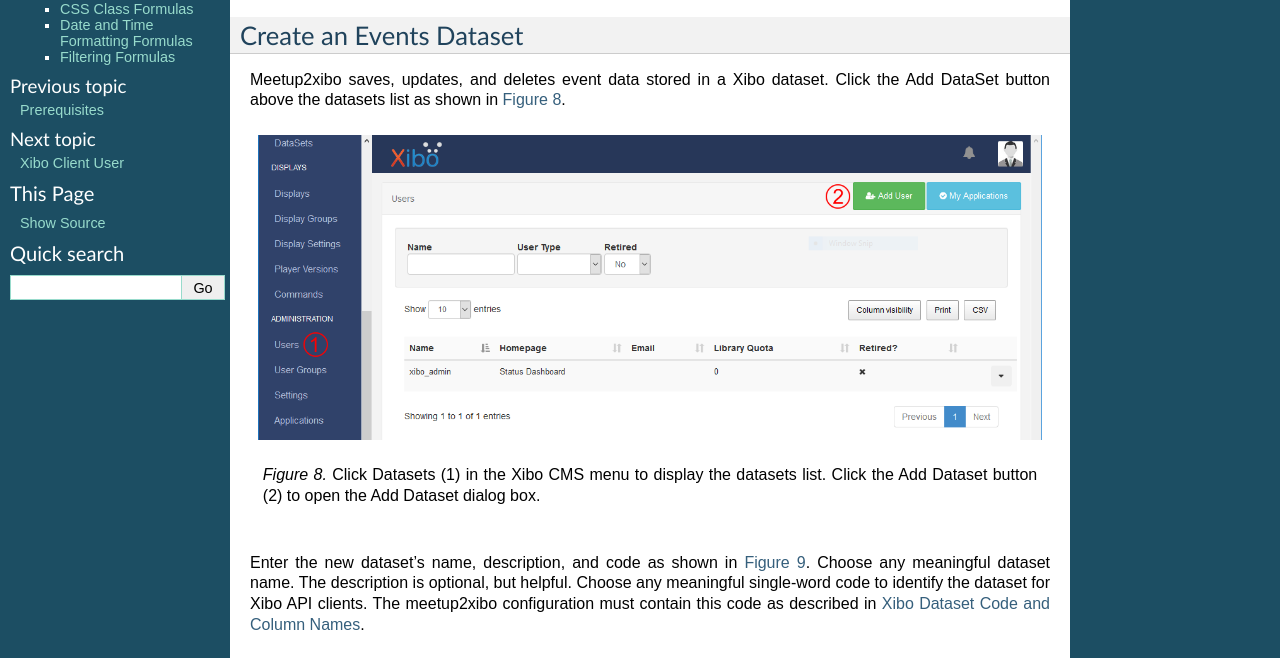
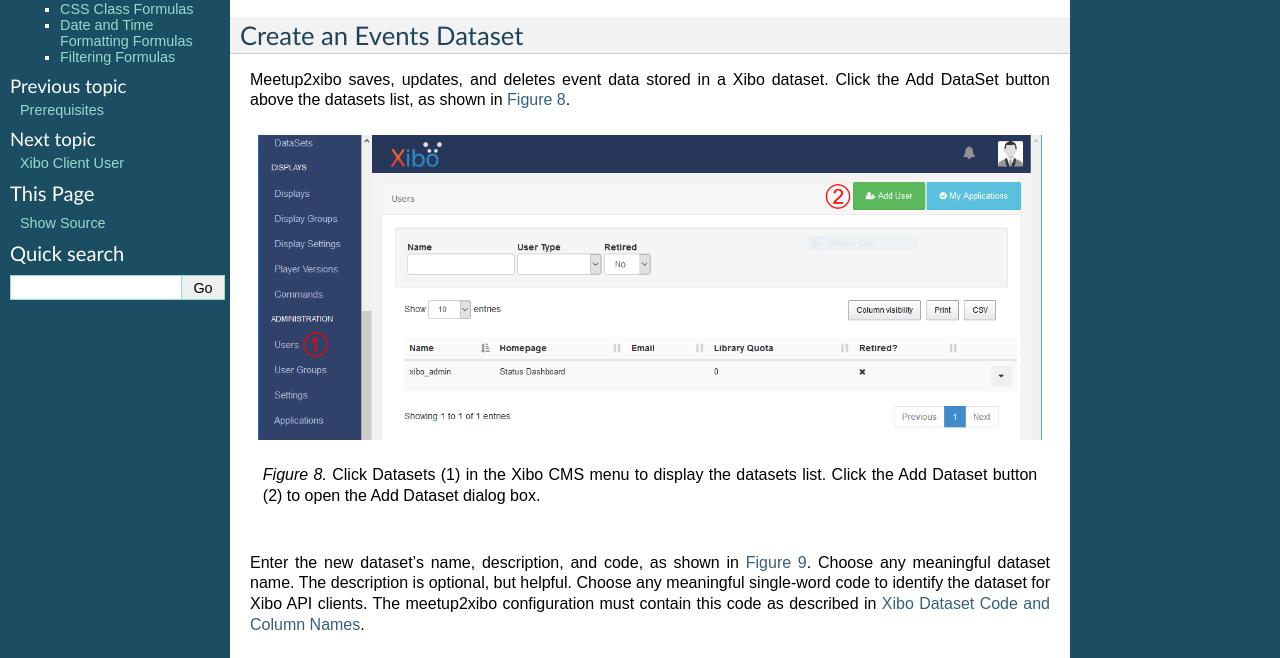
Before and after one commit to jshprentz/meetup2xibo, a Sphinx documentation site: the page built from docs/user-manual/xibo-dataset-setup.rst, in a window 1280 px wide and 900 px high. Shown: the part 137-795 px from the top of the window. Built offline with Sphinx 7.4.7, drawn with Linux system fonts in a browser that asks for light colours; some of the changed text lies outside the part shown.

```diff
--- a/docs/user-manual/xibo-dataset-setup.rst
+++ b/docs/user-manual/xibo-dataset-setup.rst
@@ -13,7 +13,7 @@ Create an Events Dataset
 ------------------------
 
 Meetup2xibo saves, updates, and deletes event data stored in a Xibo dataset.
-Click the :guilabel:`Add DataSet` button above the datasets list as shown in
+Click the :guilabel:`Add DataSet` button above the datasets list, as shown in
 :numref:`Figure %s <add-dataset>`.
 
 .. figure:: /images/screenshots/add-user.png
@@ -26,7 +26,7 @@ Click the :guilabel:`Add DataSet` button above the datasets list as shown in
    Click the :guilabel:`Add Dataset` button (2) to open the :guilabel:`Add
    Dataset` dialog box.
 
-Enter the new dataset's name, description, and code as shown in
+Enter the new dataset's name, description, and code, as shown in
 :numref:`Figure %s <add-dataset-dialog>`.
 Choose any meaningful dataset name.
 The description is optional, but helpful.
@@ -78,7 +78,7 @@ Xibo administrators may choose any column headings and order.
    +----------------+---------------------+--------+------+
 
 Xibo automatically adds one column to new datasets.
-Select :guilabel:`Edit` from the events dataset's popup menu as shown in
+Select :guilabel:`Edit` from the events dataset's popup menu, as shown in
 :numref:`Figure %s <edit-column>`.
 
 .. figure:: /images/screenshots/edit-column.png
@@ -93,7 +93,7 @@ Select :guilabel:`Edit` from the events dataset's popup menu as shown in
    Column` dialog box.
    Click :guilabel:`Add Column` (3) to add each additional dataset column.
 
-Correct the column heading as shown in
+Correct the column heading, as shown in
 :numref:`Figure %s <edit-column-dialog>`.
 All value columns have the *String* data type and the *Value* column type.
 The list content should be left blank.
```
Also changed, not shown: docs/user-manual/xibo-user-setup.rst (+8 -8 lines).
